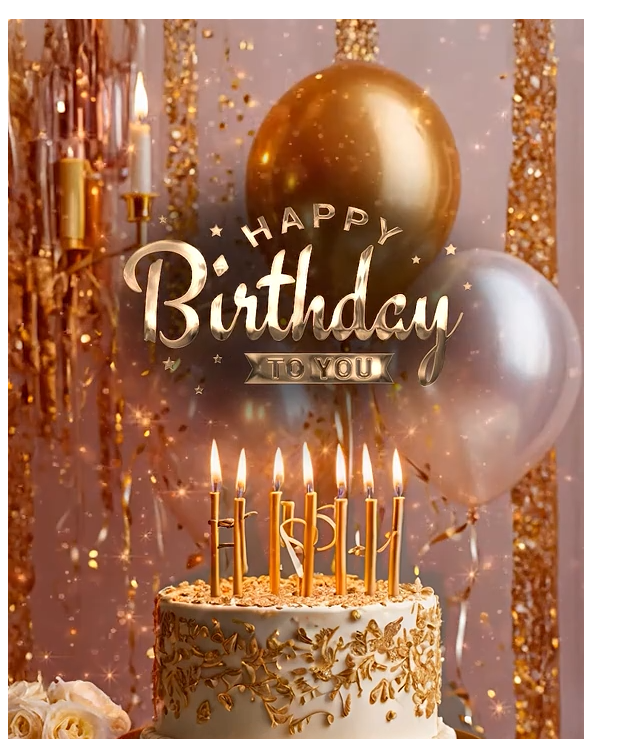
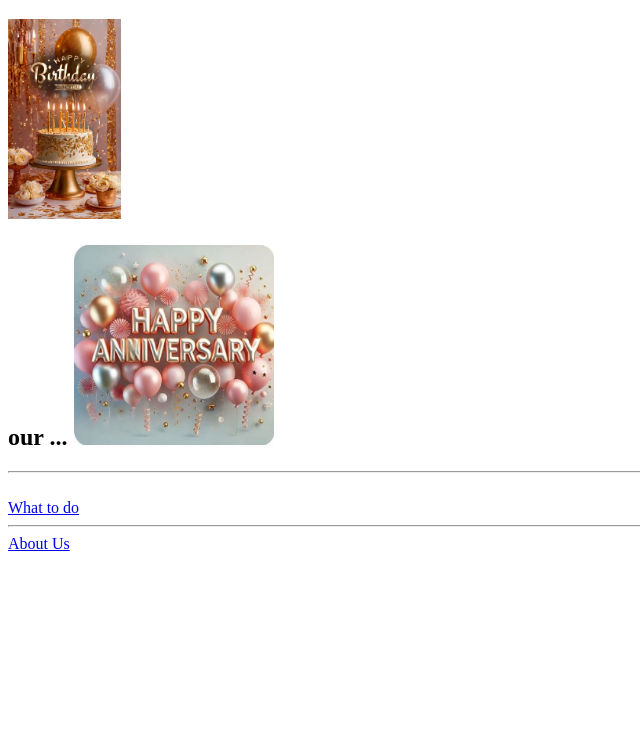
Before and after one commit to Bisrat12Amare/my-trial-on-html, a plain HTML site: page index.htm in a window 1280 px wide. Shown: the part 61-800 px from the top of the page, without its empty margins (0-640 px from the left). Drawn offline with Linux system fonts and the light colour scheme.

Commit message:
Update index.htm

```diff
--- a/index.htm
+++ b/index.htm
@@ -6,8 +6,8 @@
 
 
         <h1>Our Birth Day!  </h1>
-        <h2> <img src="birthday.png" alt="birthday cake" /></h2>
-        <h2> our ... <img src="anivsersary cake.jpg" alt="cake"/></h2>
+        <h2> <img src="birthday.png" alt="birthday cake" height="200" /></h2>
+        <h2> our ... <img src="anivsersary cake.jpg" alt="cake" height="200"/></h2>
         <hr/>
 
         <br />
@@ -17,4 +17,5 @@
         <a href="about us.html">About Us</a>
 
     </body>
+
 </html>
```
